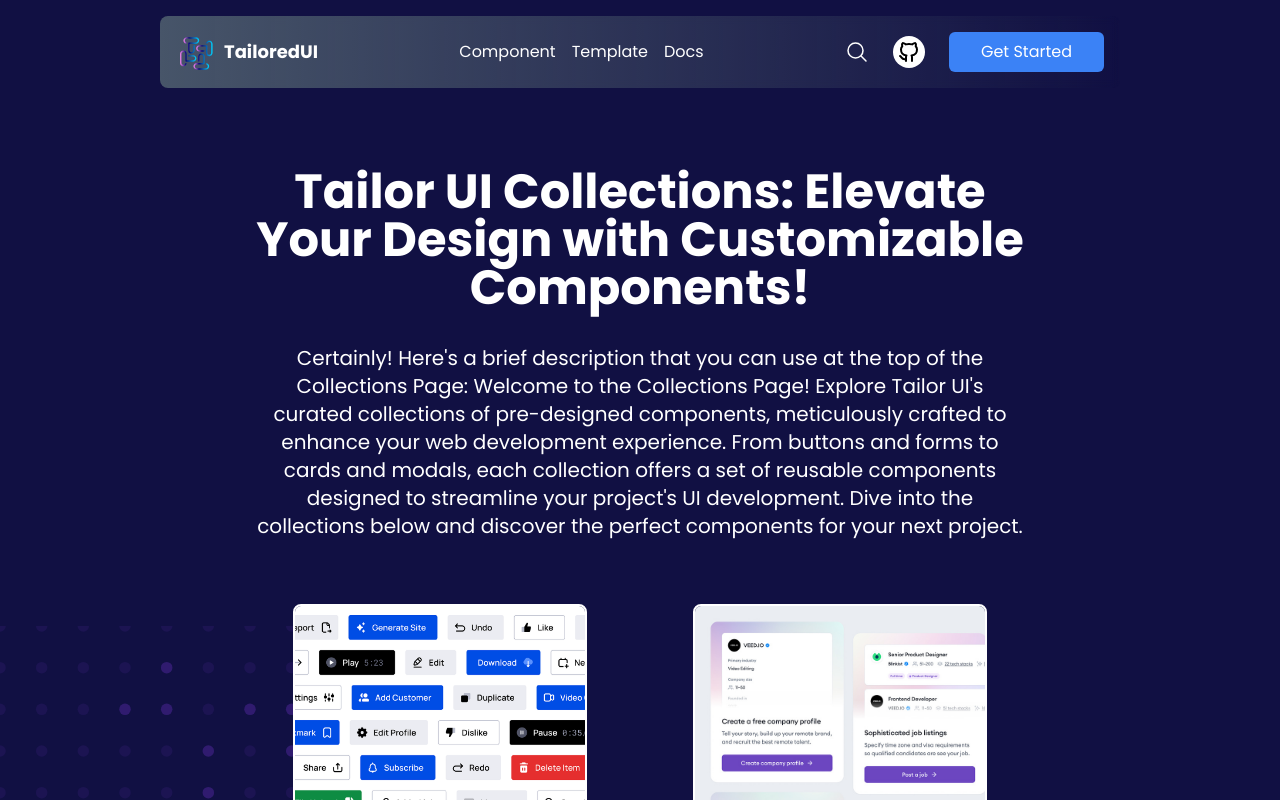
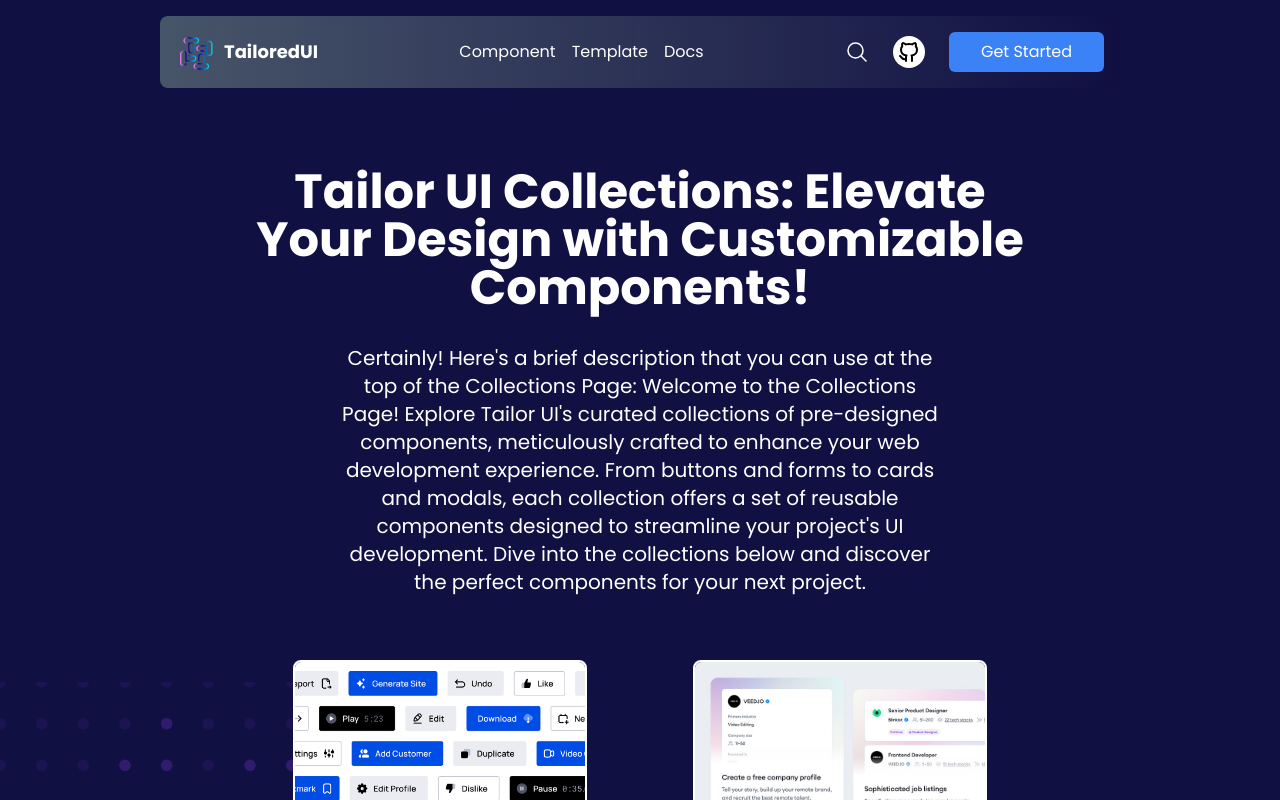
Before and after one commit to TailoredUI/TailoredUI, a React (Vite) app: page /collections in a window 1280 px wide. Shown: the top 800 px of the page. Built offline with nearby package versions, Linux system fonts and the light colour scheme.

Commit message:
fixed the routing in navbar

```diff
--- a/src/App.tsx
+++ b/src/App.tsx
@@ -7,7 +7,9 @@
 import Components from './pages/Components'
 import Collections from './pages/Collections'
 
+// Placeholder pages
 const Docs = () => <div>Docs Page</div>
+const Template = () => <div>Template Page</div>
 
 const App = () => {
   return (
@@ -18,6 +20,7 @@
           <Route path="/collections" element={<Collections />} />
           <Route path="/collections/:type" element={<Components />} />
           <Route path="/docs" element={<Docs />} />
+          <Route path="/template" element={<Template />} />
           <Route path="/*" element={<NotFound />} />
         </Routes>
       </Outlet>
--- a/src/components/Navbar/Navbar.tsx
+++ b/src/components/Navbar/Navbar.tsx
@@ -62,7 +62,10 @@
             </div>
           </Link>
           <div className="hidden space-x-4 md:flex">
-            <NavLink to="/" className="text-white hover:text-gray-300">
+            <NavLink
+              to="/collections"
+              className="text-white hover:text-gray-300"
+            >
               Component
             </NavLink>
             <NavLink to="/template" className="text-white hover:text-gray-300">
--- a/src/index.css
+++ b/src/index.css
@@ -19,16 +19,21 @@
 
 /* Track */
 ::-webkit-scrollbar {
-  width: 10px;
+  width: 8px;
 }
 
 /* Handle */
 ::-webkit-scrollbar-thumb {
-  background-color: #6b65e7; /* Set your desired color */
-  border-radius: 5px; /* Optional: Add rounded corners */
+  background-color: #4a46b3;
 }
 
 /* Handle on hover */
 ::-webkit-scrollbar-thumb:hover {
-  background-color: #4a46b3; /* Change color on hover if desired */
+  background-color: #6b65e7;
+  cursor: grab;
 }
+
+/* Handle on grabbing */
+::-webkit-scrollbar-thumb:active {
+  cursor: grabbing;
+}
--- a/src/pages/Collections.tsx
+++ b/src/pages/Collections.tsx
@@ -24,7 +24,7 @@
         </h1>
       </div>
       <div>
-        <p className="mt-8 text-center text-xl">
+        <p className="mx-auto mt-8 w-[80%] text-center text-xl">
           Certainly! Here&apos;s a brief description that you can use at the top
           of the Collections Page: Welcome to the Collections Page! Explore
           Tailor UI&apos;s curated collections of pre-designed components,
```
